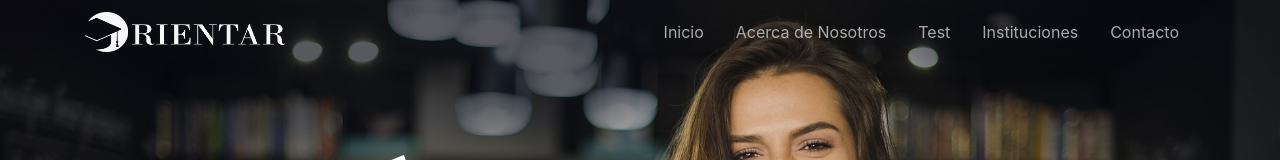
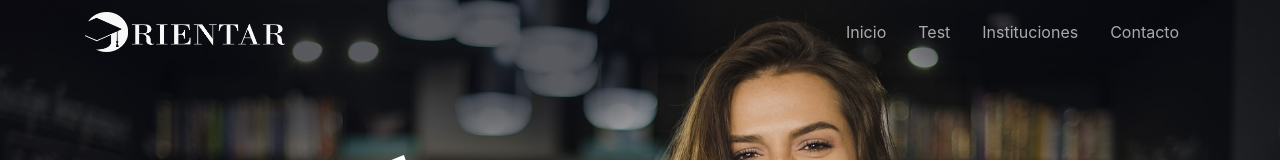
Before and after one commit to Amjimenezv94/final-project, a React (Create React App) app: page / in a window 1280 px wide. Shown: the top 160 px of the page. Built offline with nearby package versions, Linux system fonts and the light colour scheme.

Commit message:
cambios en footer

```diff
--- a/src/components/Footer.jsx
+++ b/src/components/Footer.jsx
@@ -6,7 +6,7 @@ import { FontAwesomeIcon } from '@fortawesome/react-fontawesome';
 import { faCoffee, faFacebook } from '@fortawesome/free-solid-svg-icons';
 import FacebookIcon from '../assets/img/FacebookIcon.png';
 import InstagramIcon from '../assets/img/InstagramIcon.png';
-import TwitterIcon from '../assets/img/TwitterIcon.png';
+import TwitterIcon from '../assets/img/twitter.png';
 
 
 class Footer extends Component {
--- a/src/components/NavBar.jsx
+++ b/src/components/NavBar.jsx
@@ -1,6 +1,7 @@
 import React, { Component } from 'react';
 import logoWhite from '../assets/img/logoWhite.png';
 import '../assets/CSS/navbar.css'
+import AcercaDeNosotros from './AcercaDeNosotros';
 
 class NavBar extends Component {
     constructor(props) {
@@ -18,7 +19,7 @@ class NavBar extends Component {
                         </a>
                         <ul className="text-white ">
                             <a className="text-inicio navegacion py-2 p-3 d-none d-md-inline-block" href="#">Inicio</a>
-                            <a className="text-inicio navegacion py-2 p-3 d-none d-md-inline-block" href="#">Acerca de Nosotros</a>
+                            {/* <a className="text-inicio navegacion py-2 p-3 d-none d-md-inline-block" href="#">Acerca de Nosotros</a> */}
                             <a className="text-inicio navegacion py-2 p-3 d-none d-md-inline-block" href="#">Test</a>
                             <a className="text-inicio navegacion py-2 p-3 d-none d-md-inline-block" href="#">Instituciones</a>
                             <a className="text-inicio navegacion py-2 p-3 d-none d-md-inline-block" href="#">Contacto</a>
```
Also changed, not shown: src/assets/img/twitter.png (renamed from src/assets/img/TwitterIcon.png).
